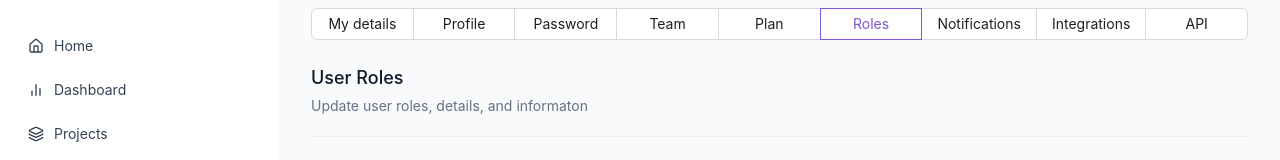
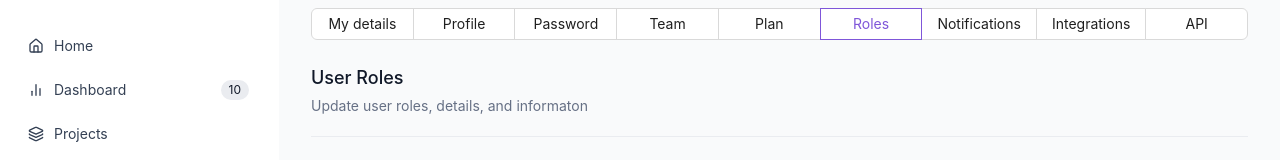
Before and after one commit to 0xOneBeing/settings-page-test, a React (Vite) app: page / in a window 1280 px wide. Shown: the part 120-280 px from the top of the page. Built offline with nearby package versions, Linux system fonts and the light colour scheme.

Commit message:
Added label count to 'Dashboard' menu label.

```diff
--- a/src/data/menuItems.tsx
+++ b/src/data/menuItems.tsx
@@ -19,7 +19,14 @@ export const menuItems: MenuProps["items"] = [
   {
     key: "dashboard",
     icon: <ChartNoAxesColumn size={16} />,
-    label: "Dashboard",
+    label: (
+      <div className="flex justify-between items-center w-full">
+        <span>Dashboard</span>
+        <span className="bg-[var(--grey-200)] text-[var(--grey-900)] text-xs px-2 py-0.5 rounded-full">
+          10
+        </span>
+      </div>
+    ),
   },
   {
     key: "projects",
```
